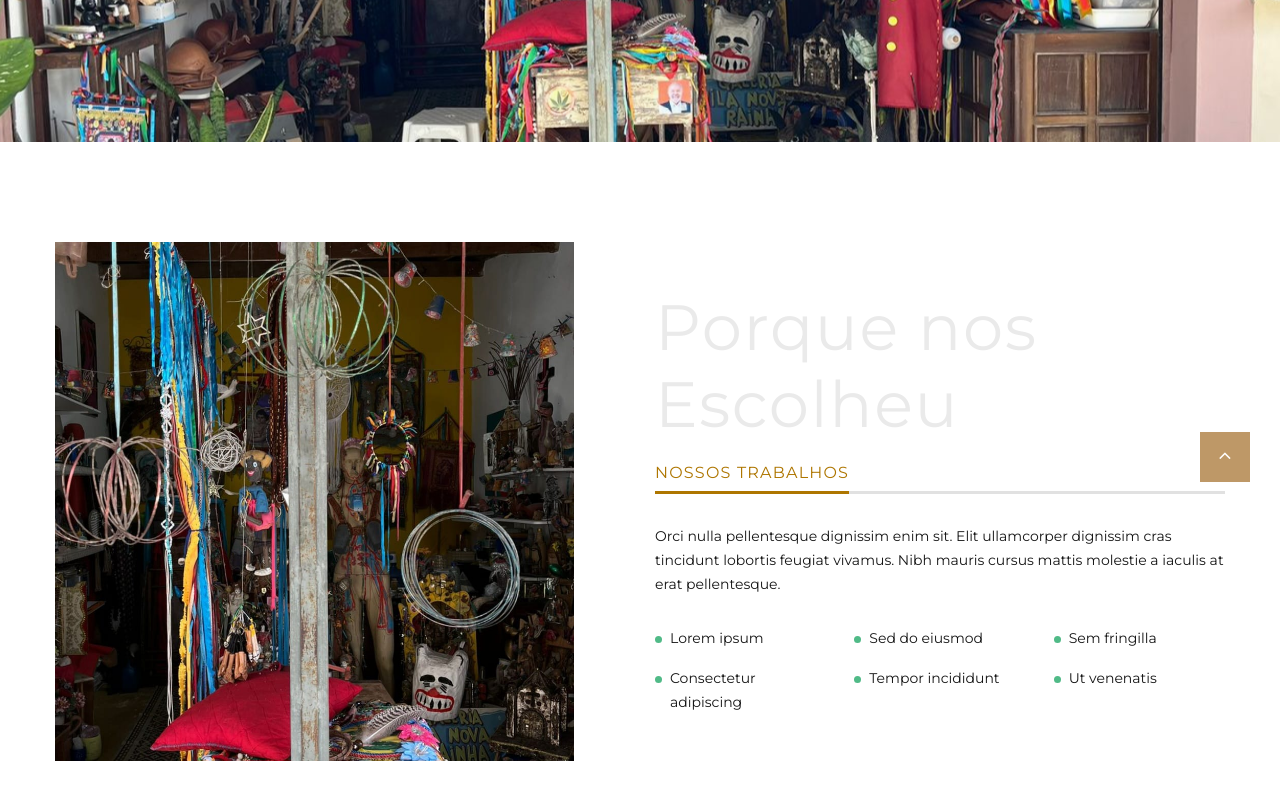
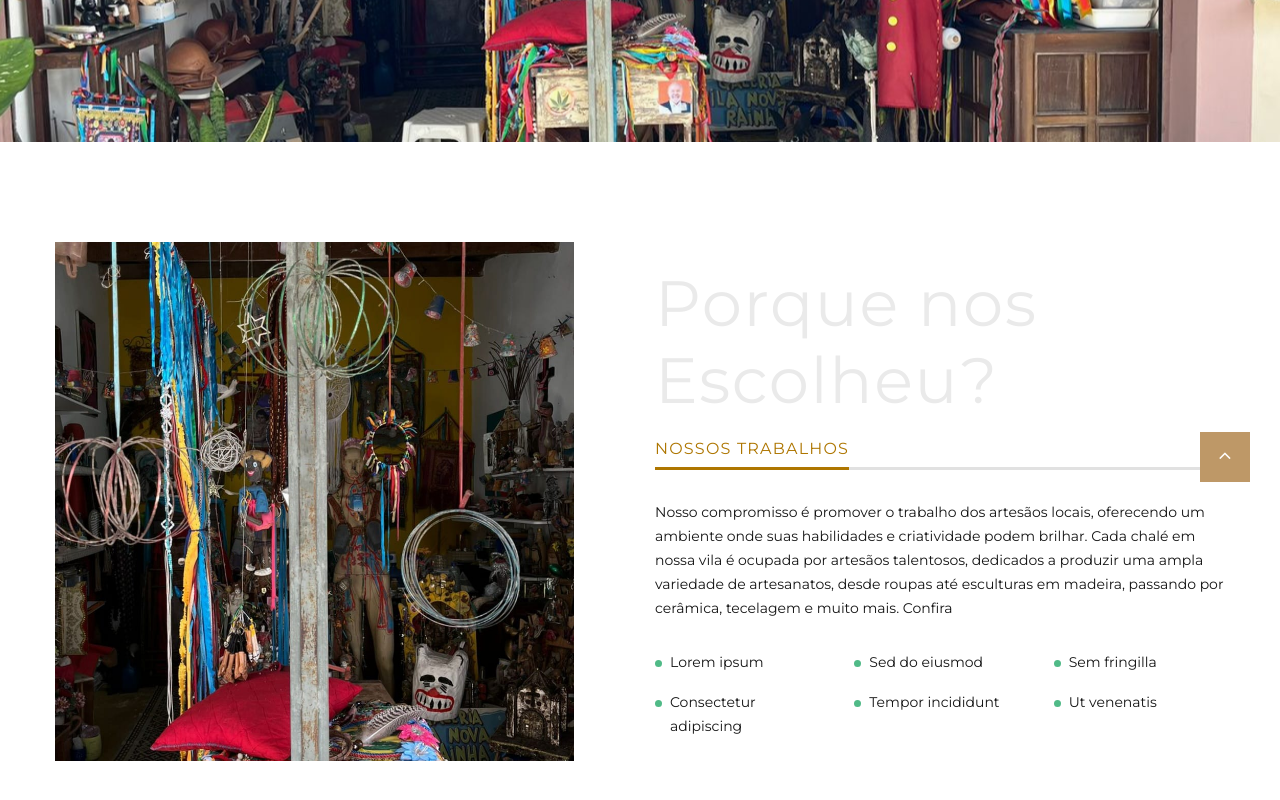
Before and after one commit to EstherGLima/ProjetoVilaDoArtesao, a plain HTML site: page site/about.html in a window 1280 px wide. Shown: the part 388-1188 px from the top of the page. Drawn offline with Linux system fonts and the light colour scheme.

Commit message:
Change 2 text

```diff
--- a/site/about.html
+++ b/site/about.html
@@ -106,7 +106,7 @@
             <div class="col-md-10 col-lg-5 col-xl-6"><img src="fotos/imgAbout.jpg" alt="" width="519" height="564"/>
             </div>
             <div class="col-md-10 col-lg-7 col-xl-6">
-              <h1 class="text-spacing-25 font-weight-normal title-opacity-9">Porque nos Escolheu</h1>
+              <h1 class="text-spacing-25 font-weight-normal title-opacity-9">Porque nos Escolheu?</h1>
               <!-- Bootstrap tabs-->
               <div class="tabs-custom tabs-horizontal tabs-line" id="tabs-4">
                 <!-- Nav tabs-->
@@ -116,7 +116,7 @@
                 <!-- Tab panes-->
                 <div class="tab-content">
                   <div class="tab-pane fade show active" id="tabs-4-3">
-                    <p>Orci nulla pellentesque dignissim enim sit. Elit ullamcorper dignissim cras tincidunt lobortis feugiat vivamus. Nibh mauris cursus mattis molestie a iaculis at erat pellentesque.</p>
+                    <p>Nosso compromisso é promover o trabalho dos artesãos locais, oferecendo um ambiente onde suas habilidades e criatividade podem brilhar. Cada chalé em nossa vila é ocupada por artesãos talentosos, dedicados a produzir uma ampla variedade de artesanatos, desde roupas até esculturas em madeira, passando por cerâmica, tecelagem e muito mais. Confira</p>
                     <div class="text-center text-sm-left offset-top-30 tab-height">
                       <ul class="row-16 list-0 list-custom list-marked list-marked-sm list-marked-secondary">
                         <li>Lorem ipsum</li>
```
